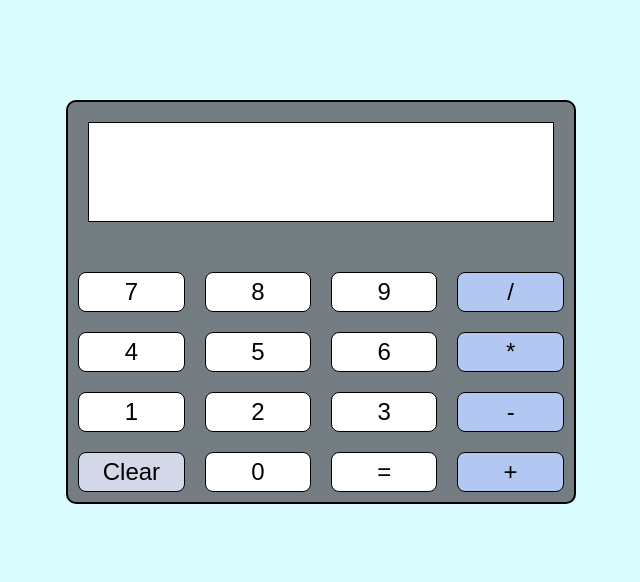
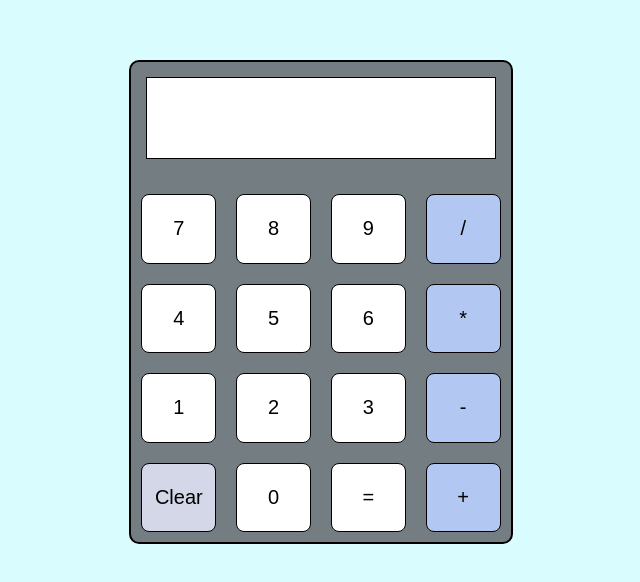
Before and after one commit to kristoferfannar/odin-calculator, a plain HTML site: page index.html in a window 1280 px wide. Shown: the part 106-688 px from the top of the page, without its empty margins (319-959 px from the left). Drawn offline with Linux system fonts and the light colour scheme.

Commit message:
fixed perspective, this might have to be fixed again

```diff
--- a/style.css
+++ b/style.css
@@ -8,8 +8,8 @@ body {
 
 .calculator {
     border: 2px solid black;
-    width: 40%;
-    height: 50%;
+    width: 30%;
+    height: 60%;
     border-radius: 10px;
     display: flex;
     flex-direction: column;
@@ -21,8 +21,8 @@ body {
 .screen {
     border: 1px solid black;
     min-width: 120px;
-    margin: 20px;
-    height: 80px;
+    margin: 15px;
+    height: 60px;
     display: flex;
     align-items: center;
     justify-content: right;
@@ -35,7 +35,7 @@ body {
     flex: 1 1 auto;
     display: flex;
     flex-direction: column;
-    margin-top: 20px;
+    margin-top: 10px;
 }
 
 .row {
@@ -47,7 +47,7 @@ button {
     flex: 1 1 0;
     min-width: 40px;
     min-height: 40px;
-    font-size: 24px;
+    font-size: 20px;
     background-color: white;
     border: 1px solid black;
     margin: 10px;
@@ -55,7 +55,7 @@ button {
 }
 
 button:hover {
-    font-size: 28px;
+    font-size: 23px;
     font-weight: 700;
     transition: 100ms;
     background-color: lightblue;
```
